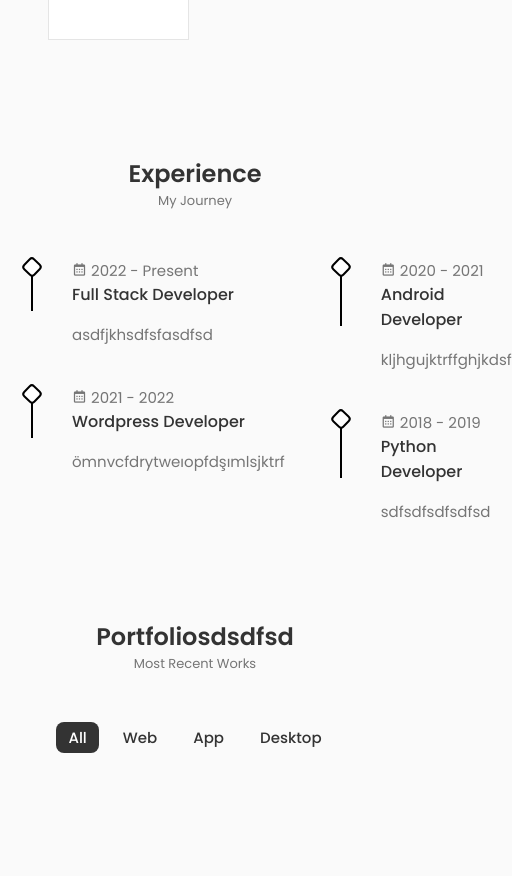
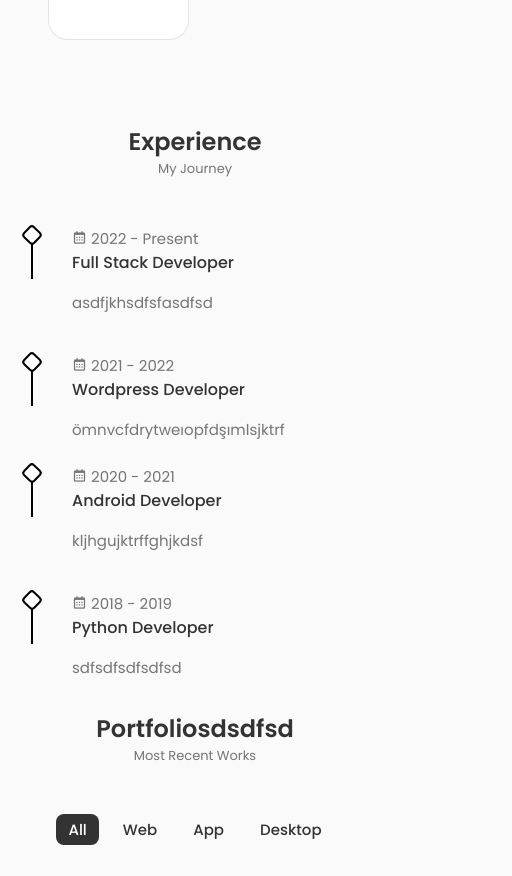
Before and after one commit to ncpy/ncpy.github.io, a React (Create React App) app: page / in a window 390 px wide. Shown: the part 2600-3476 px from the top of the page, 512 px wide, since content can reach past the window. Built offline with nearby package versions, Linux system fonts and the light colour scheme.

Commit message:
experience bug

```diff
--- a/src/components/qualification/Qualification.jsx
+++ b/src/components/qualification/Qualification.jsx
@@ -3,13 +3,14 @@ import React, { useState } from 'react'
 import './experience.css'
 
 const Qualification = () => {
-    const [toggleState, setToggleState] = useState(1)
+    /* const [toggleState, setToggleState] = useState(1)
 
     const toggleTab = (index) => {
         setToggleState(index)
-    }
+    } */
+
     return (
-        <section className="qualification section" id="portfolio">
+        <section className="qualification__section" id="portfolio">
             <h2 className="section__title">Experience</h2>
             <span className="section__subtitle">My Journey</span>
 
--- a/src/components/qualification/experience.css
+++ b/src/components/qualification/experience.css
@@ -1,7 +1,18 @@
 .qualification__container {
-    grid-template-columns: repeat(2, 1fr);
+    max-width: 768px;
+    display: grid;
+    grid-template-columns: repeat(2, max-content);
+    justify-content: space-between;
     column-gap: 3rem;
 }
+
+/* .experience {
+    position: relative;
+    border: 1px solid rgba(0, 0, 0, 0.1);
+    background-color: var(--container-color);
+    padding: 6rem 0 2rem 2.5rem;
+    border-radius: 1.25rem;
+} */
 
 .timeline__item {
     position: relative;
@@ -41,8 +52,7 @@
     transition: .4s;
 }
 
-.timeline__item:hover
-.circle__dot {
+.timeline__item:hover .circle__dot {
     background-color: var(--title-color-dark);
 }
 
@@ -60,3 +70,49 @@
     color: var(--container-color);
     margin-bottom: .5rem;
 }
+
+/*=============== BREAKPOINTS ===============*/
+/* For large devices */
+@media screen and (max-width: 992px) {
+    .qualification__container {
+        /* display: flex;
+        justify-content: center; */
+        justify-content: space-around;
+        margin-left: auto;
+        margin-right: auto;
+    }
+}
+
+/* For medium devices */
+@media screen and (max-width: 768px) {
+    .qualification__container {
+        display: grid;
+        margin-left: var(--mb-1-5);
+        margin-right: var(--mb-1-5);
+    }
+}
+
+/* For medium devices */
+@media screen and (max-width: 576px) {
+    .qualification__container {
+        justify-content: space-around;
+        grid-template-columns: 1fr;
+    }
+
+    .qualification__button {
+        margin: 0 var(--mb-0-75);
+    }
+
+}
+
+/* For small devices */
+@media screen and (max-width: 350px) {
+    .qualification__container {
+        justify-content: space-around;
+        grid-template-columns: 1fr;
+    }
+
+    .qualification__content {
+        padding-right: 6rem;
+    }
+}
--- a/src/components/services/services.css
+++ b/src/components/services/services.css
@@ -9,6 +9,7 @@
     border: 1px solid rgba(0, 0, 0, 0.1);
     background-color: var(--container-color);
     padding: 6rem 0 2rem 2.5rem;
+    border-radius: 1.25rem;
 }
 
 .services__icon {
```
